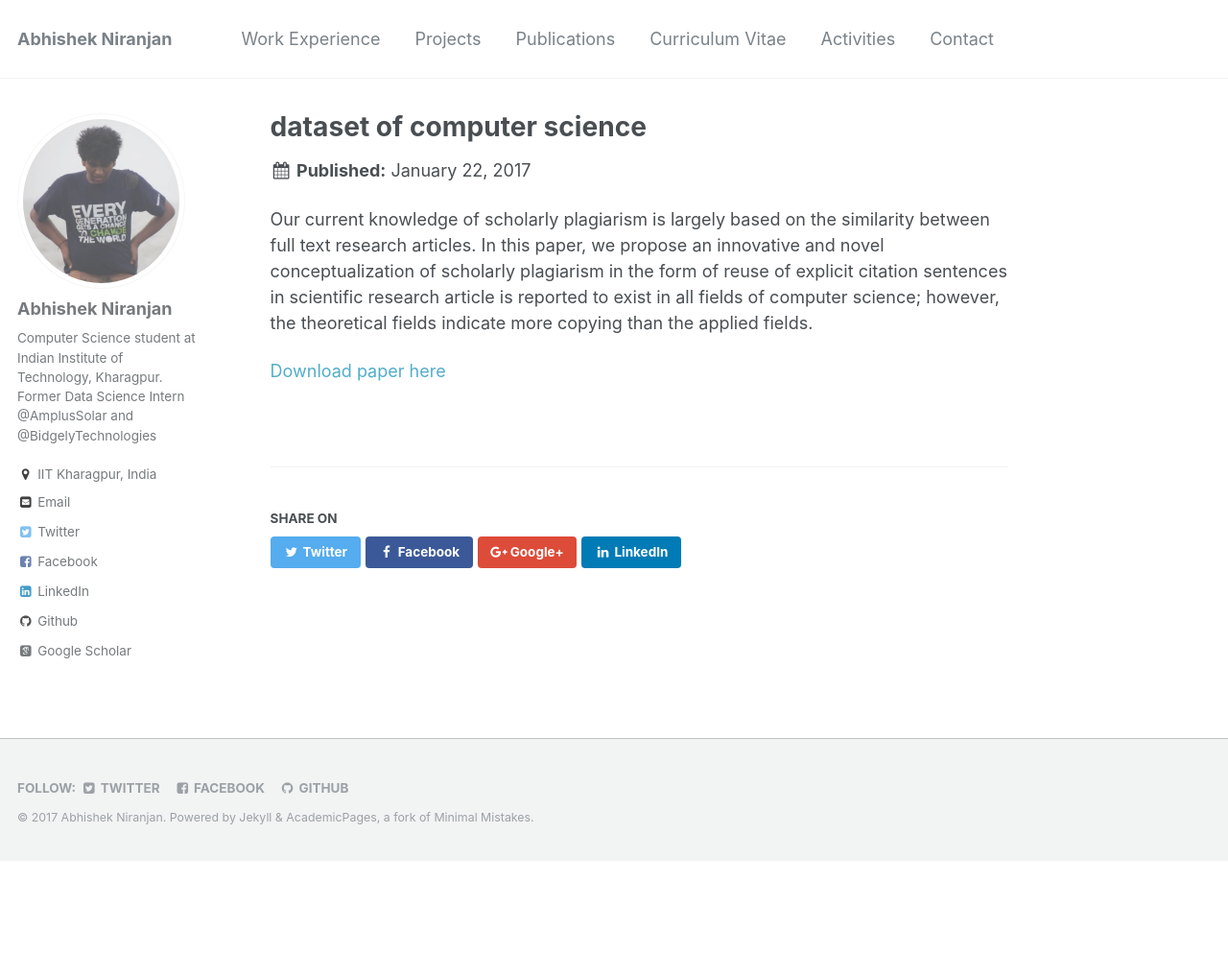
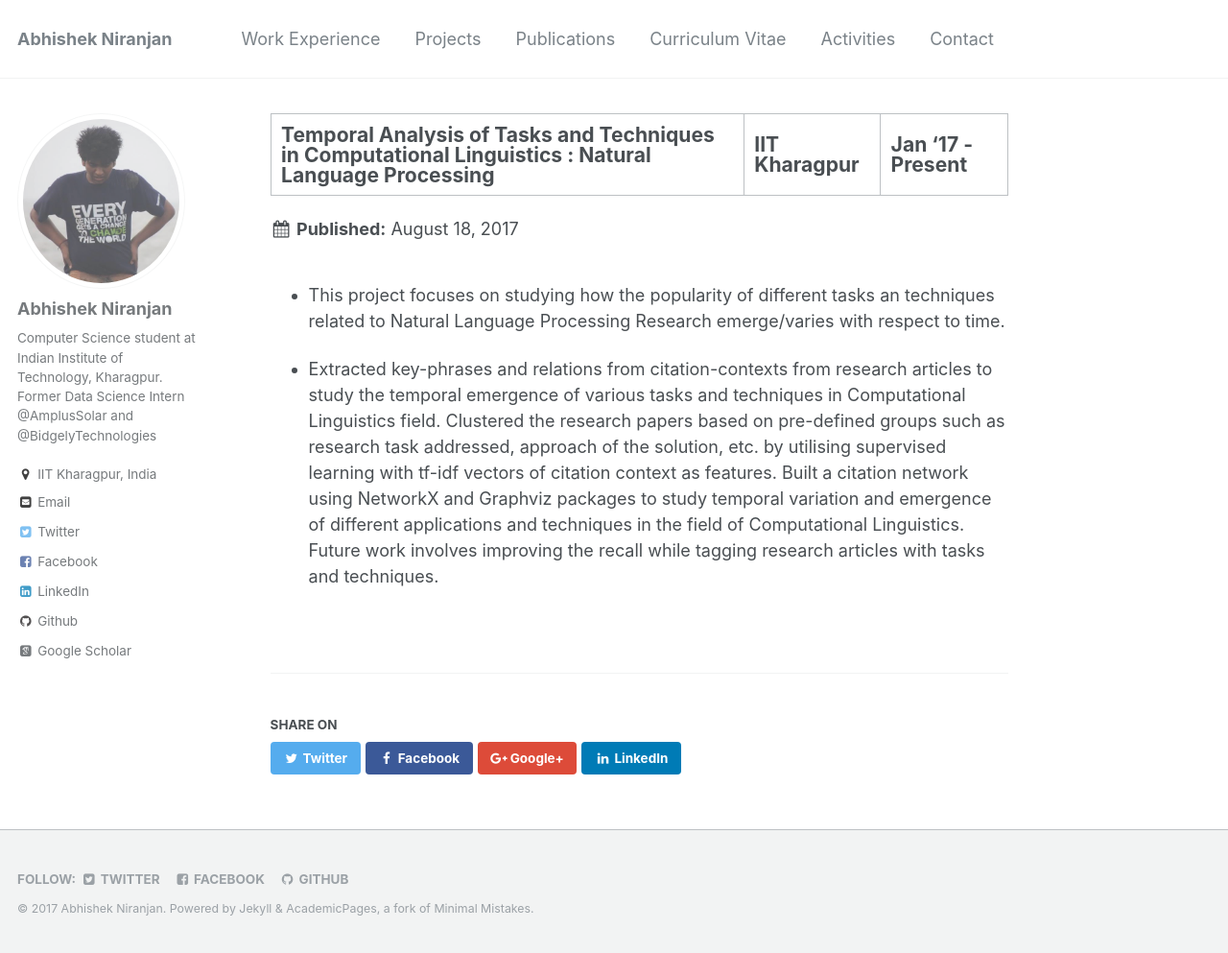
Before and after one commit to abhishek-niranjan/abhishek-niranjan.github.io, a Jekyll site: the page built from _portfolio/prj1.md, in a window 1280 px wide and 993 px high. Shown: the whole window at 96% size. Built offline with Jekyll 4.4.1, drawn with Linux system fonts in a browser that asks for light colours; some web fonts are replaced.

Commit message:
Added Prj1

```diff
--- a/_portfolio/prj1.md
+++ b/_portfolio/prj1.md
@@ -1,11 +1,11 @@
 ---
-title: "dataset of computer science"
+title: "Temporal Analysis of Tasks and Techniques in Computational Linguistics : Natural Language Processing | IIT Kharagpur | Jan '17 - Present"
 collection: projects
 permalink: /projects/prj1
-excerpt: ' to read the abstract.'
-date: 2017-01-22
+excerpt: 'This project focuses on studying how the popularity of different tasks an techniques related to Natural Language Processing Research emerge/varies with respect to time.'
 ---
 
-Our current knowledge of scholarly plagiarism is largely based on the similarity between full text research articles. In this paper, we propose an innovative and novel conceptualization of scholarly plagiarism in the form of reuse of explicit citation sentences in scientific research article is reported to exist in all fields of computer science; however, the theoretical fields indicate more copying than the applied fields.
 
-[Download paper here](https://arxiv.org/pdf/1705.02499.pdf)
+* This project focuses on studying how the popularity of different tasks an techniques related to Natural Language Processing Research emerge/varies with respect to time.
+
+* Extracted key-phrases and relations from citation-contexts from research articles to study the temporal emergence of various tasks and techniques in Computational Linguistics field. Clustered the research papers based on pre-defined groups such as research task addressed, approach of the solution, etc. by utilising supervised learning with tf-idf vectors of citation context as features. Built a citation network using NetworkX and Graphviz packages to study temporal variation and emergence of different applications and techniques in the field of Computational Linguistics. Future work involves improving the recall while tagging research articles with tasks and techniques.
```
